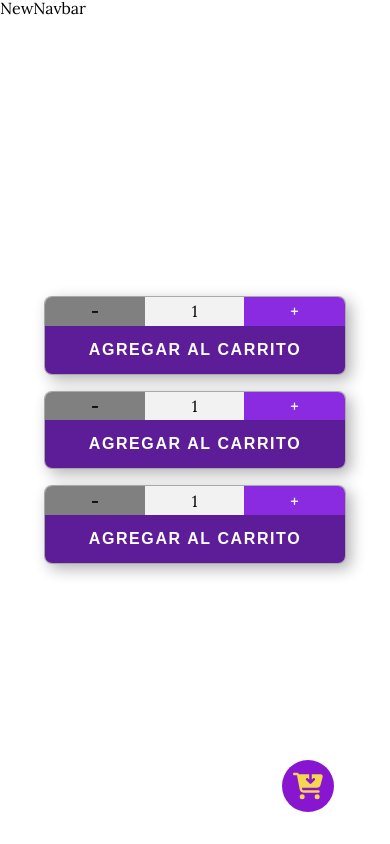
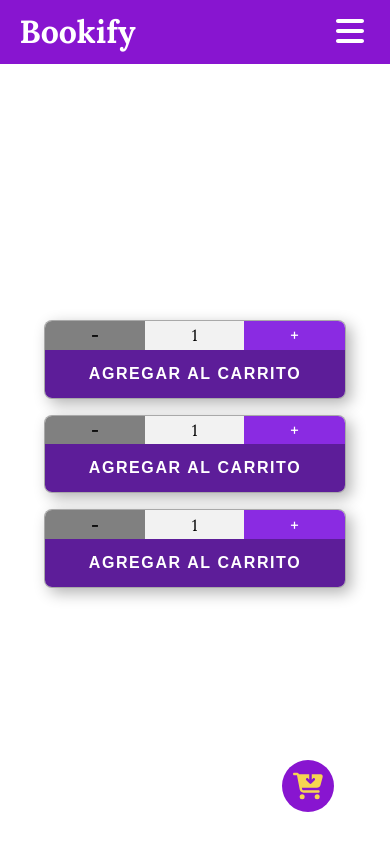
Before and after one commit to ifritzler/coder-react-bookify, a React (Vite) app: page / in a window 390 px wide. Built offline with nearby package versions, Linux system fonts and the light colour scheme.

Commit message:
make a mobile view for the navbar

```diff
--- a/src/components/NewNavbar/NewNavbar.jsx
+++ b/src/components/NewNavbar/NewNavbar.jsx
@@ -1,6 +1,84 @@
 import styles from './styles.module.css'
+import { FontAwesomeIcon } from '@fortawesome/react-fontawesome'
+import { faBars } from '@fortawesome/free-solid-svg-icons'
+import { useState } from 'react'
 
 const NewNavbar = () => {
-	return <div>NewNavbar</div>
+	const [isActive, setIsActive] = useState(false)
+
+	return (
+		<div className={styles.navbar}>
+			<div className={styles.container}>
+				{/* Logo */}
+				<span className={styles.logo}>Bookify</span>
+
+				{/* Toggle menu icon */}
+				<span className={styles.menu} onClick={() => setIsActive(!isActive)}>
+					<FontAwesomeIcon icon={faBars} />
+				</span>
+
+				{/* Links */}
+				<nav>
+					<ul className={`${styles.links} ${isActive ? styles.active : ''}`}>
+						<li>
+							<a
+								href='#'
+								className={styles.link}
+								onClick={() => {
+									setIsActive(false)
+								}}
+							>
+								BestSellers
+							</a>
+						</li>
+						<li>
+							<a
+								href='#'
+								className={styles.link}
+								onClick={() => {
+									setIsActive(false)
+								}}
+							>
+								Novelas
+							</a>
+						</li>
+						<li>
+							<a
+								href='#'
+								className={styles.link}
+								onClick={() => {
+									setIsActive(false)
+								}}
+							>
+								Fantasia
+							</a>
+						</li>
+						<li>
+							<a
+								href='#'
+								className={styles.link}
+								onClick={() => {
+									setIsActive(false)
+								}}
+							>
+								Ciencia ficcion
+							</a>
+						</li>
+						<li>
+							<a
+								href='#'
+								className={styles.link}
+								onClick={() => {
+									setIsActive(false)
+								}}
+							>
+								Manga
+							</a>
+						</li>
+					</ul>
+				</nav>
+			</div>
+		</div>
+	)
 }
 export default NewNavbar
--- a/src/components/NewNavbar/styles.module.css
+++ b/src/components/NewNavbar/styles.module.css
@@ -0,0 +1,52 @@
+nav {
+	position: absolute;
+	background-color: #8815d0;
+	width: 100%;
+	top: 100%;
+	left: 0;
+}
+.navbar {
+	background-color: #8815d0;
+	color: white;
+	font-family: 'Lora', sans-serif;
+	font-size: 2em;
+	z-index: 999;
+	position: sticky;
+	top: 0;
+}
+
+.container {
+	padding: 0.3em 0.5em;
+	width: 90%;
+	margin: 0 auto;
+	display: flex;
+	justify-content: space-between;
+	align-items: center;
+}
+
+.logo {
+	font-weight: bold;
+	line-height: 1.4;
+}
+
+.menu {
+	margin-left: auto;
+	margin-right: 0.2em;
+}
+
+.links {
+	overflow-y: hidden;
+	height: 0px;
+}
+
+.active {
+	height: auto;
+}
+
+.link {
+	display: inline-block;
+	padding: 1.5rem 0;
+	font-size: 0.7em;
+	width: 100%;
+	text-align: center;
+}
```
